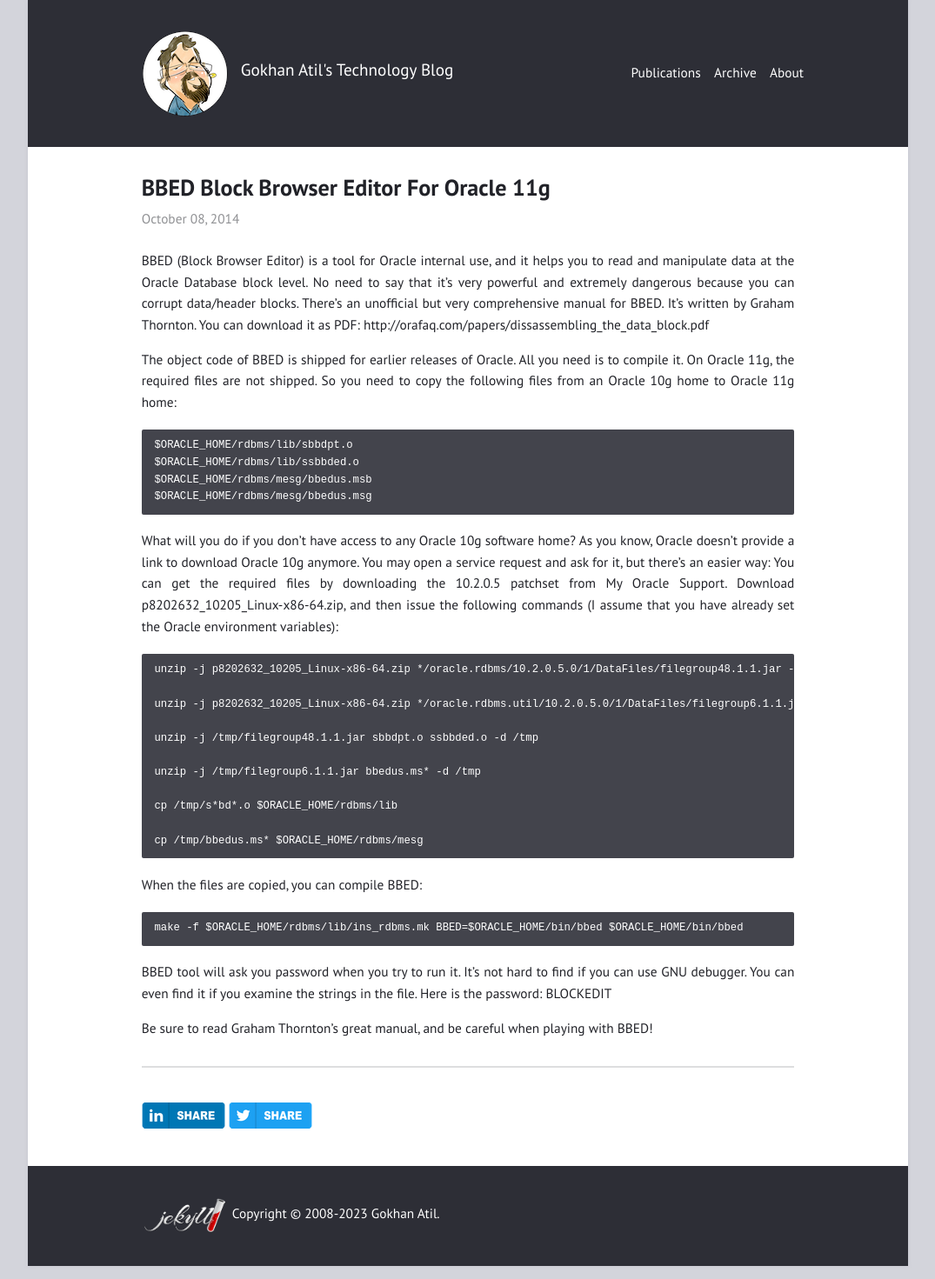
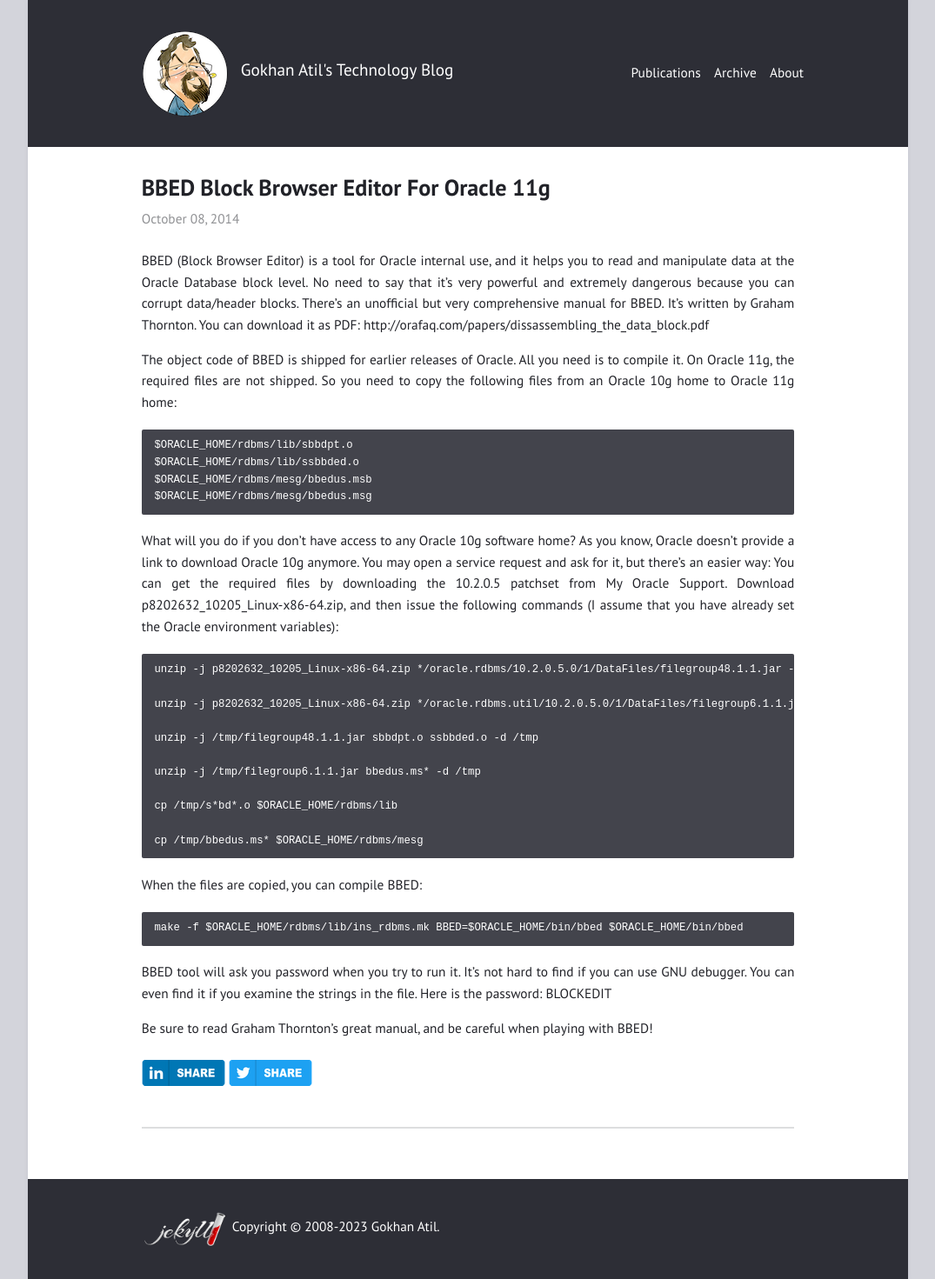
Before and after one commit to gokhanatil/gokhanatil.github.io, a Jekyll site: the page built from _posts/2014-10-08-bbed-block-browser-editor-oracle-11g.md, in a window 1280 px wide. Shown: the whole page at 87% size, without its empty margins (102-1177 px from the left). Built offline with Jekyll 4.4.1, drawn with Linux system fonts in a browser that asks for light colours; comment, search, counter and statistics services are not loaded.

Commit message:
Update post.html

```diff
--- a/_layouts/post.html
+++ b/_layouts/post.html
@@ -6,6 +6,11 @@ comments: true
 <article>
   {% include meta.html post=page %}
   {{ content }}
+  <div>
+  <a href="https://www.linkedin.com/sharing/share-offsite/?url={{ site.url }}{{ page.url }}" target="_blank" ><img src="/assets/linkedin-share-button.png"></a>
+  <a href="https://twitter.com/intent/tweet?text={{ page.title }}&url={{ site.url }}{{ page.url }}" target="_blank" ><img src="/assets/twitter-share-button.png"></a>
+  </div>
+
   {% if page.comments != false %}
     <hr>
     <div id="disqus_thread"></div>
@@ -23,8 +28,5 @@ comments: true
     </script>
     <noscript>Please enable JavaScript to view the <a href="https://disqus.com/?ref_noscript">comments powered by Disqus.</a></noscript>
   {% endif %}
-<div>
-<a href="https://www.linkedin.com/sharing/share-offsite/?url={{ site.url }}{{ page.url }}" target="_blank" ><img src="/assets/linkedin-share-button.png"></a>
-<a href="https://twitter.com/intent/tweet?text={{ page.title }}&url={{ site.url }}{{ page.url }}" target="_blank" ><img src="/assets/twitter-share-button.png"></a>
-</div>
+
 </article>
```
